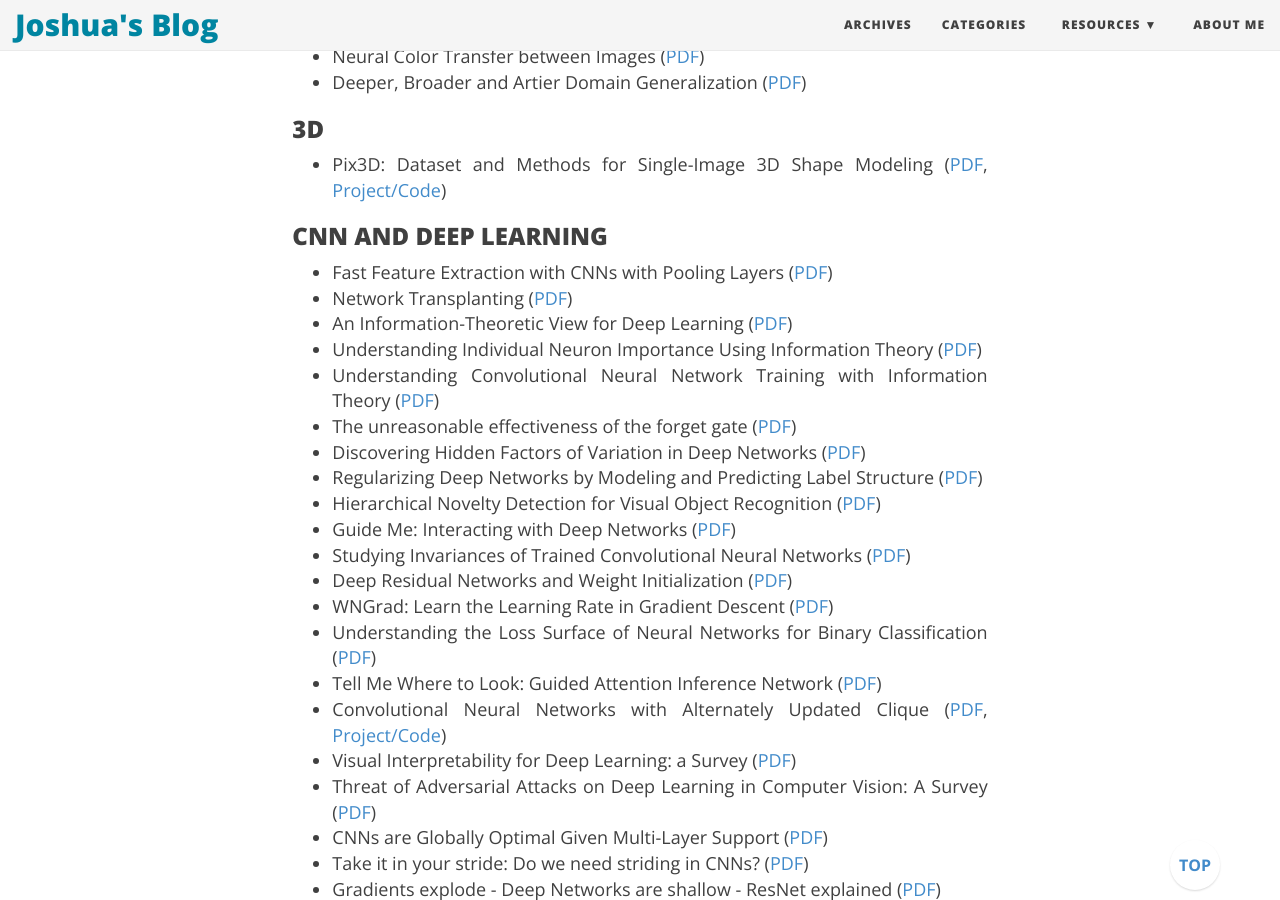
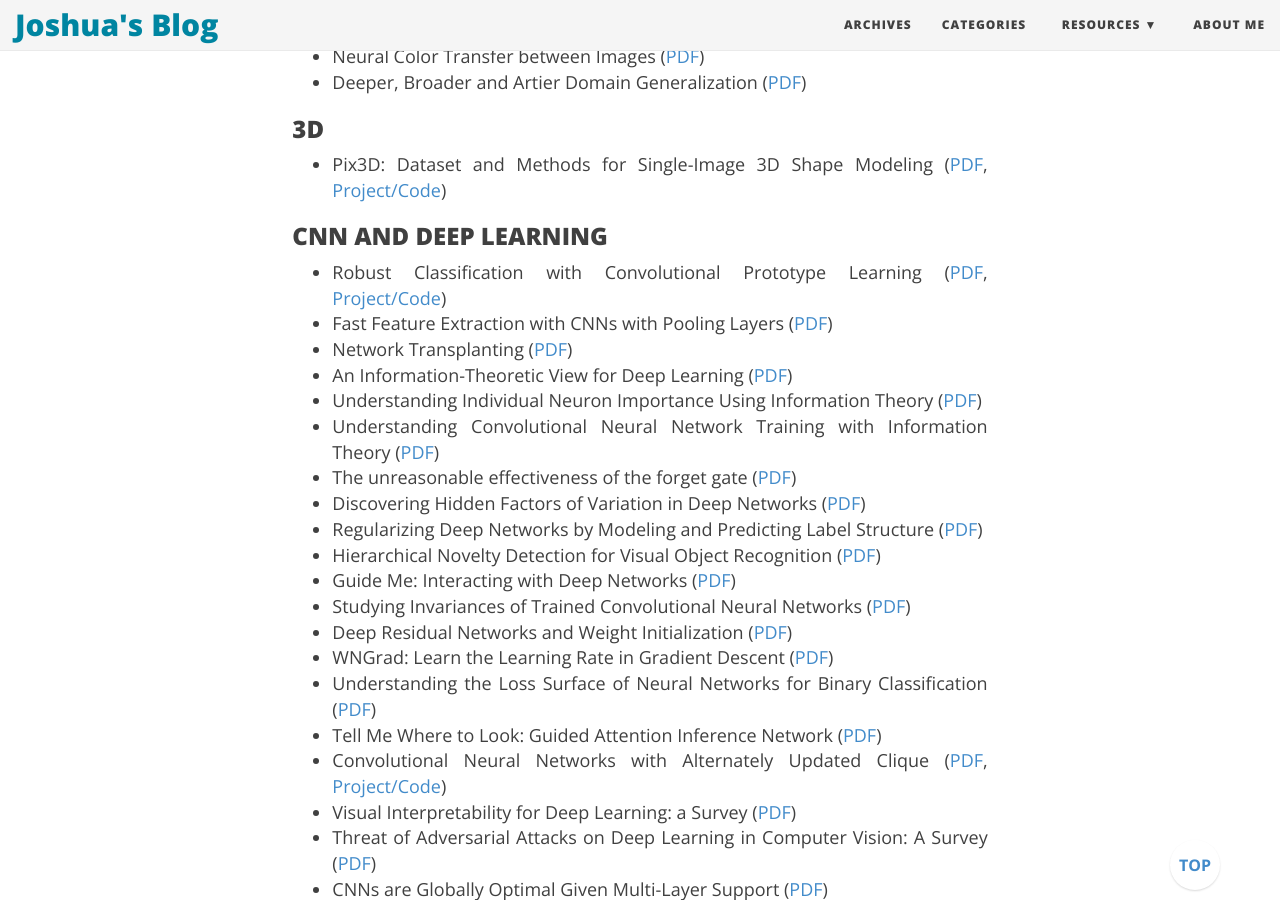
Before and after one commit to joshua19881228/joshua19881228.github.io, a Jekyll site: the page built from _posts/Computer_Vision/2016-08-25-my-jumble-of-computer-vision.md, in a window 1280 px wide and 900 px high, scrolled down 14200 px. Built offline with Jekyll 4.4.1, drawn with Linux system fonts in a browser that asks for light colours; nearby versions of some CDN libraries; formulas are drawn with MathJax 3; comment, search, counter and statistics services are not loaded; some of the changed text lies outside the part shown.

Commit message:
update post

```diff
--- a/_posts/Computer_Vision/2016-08-25-my-jumble-of-computer-vision.md
+++ b/_posts/Computer_Vision/2016-08-25-my-jumble-of-computer-vision.md
@@ -364,6 +364,7 @@ I am going to maintain this page to record a few things about computer vision th
 
 ### CNN AND DEEP LEARNING ###
 
+* Robust Classification with Convolutional Prototype Learning ([PDF](https://arxiv.org/abs/1805.03438), [Project/Code](https://github.com/YangHM/Convolutional-Prototype-Learning))
 * Fast Feature Extraction with CNNs with Pooling Layers ([PDF](https://arxiv.org/abs/1805.03096))
 * Network Transplanting ([PDF](https://arxiv.org/abs/1804.10272))
 * An Information-Theoretic View for Deep Learning ([PDF](https://arxiv.org/abs/1804.09060))
@@ -683,6 +684,7 @@ I am going to maintain this page to record a few things about computer vision th
 
 ### RESOURCES/PERSPECTIVES ###
 
+* [PyTorch Exercise Codes for Deep Learning Researchers](https://github.com/nmhkahn/pytorch-exercise)
 * [Python Regular Expressions Cheat Sheet](https://www.dataquest.io/blog/regex-cheatsheet/)
 * [PyTorch-GAN](https://github.com/eriklindernoren/PyTorch-GAN)
     PyTorch implementations of Generative Adversarial Networks.
```
